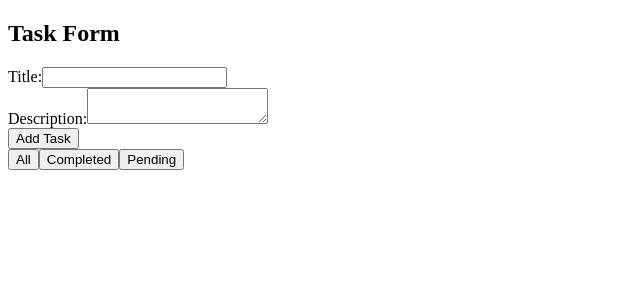
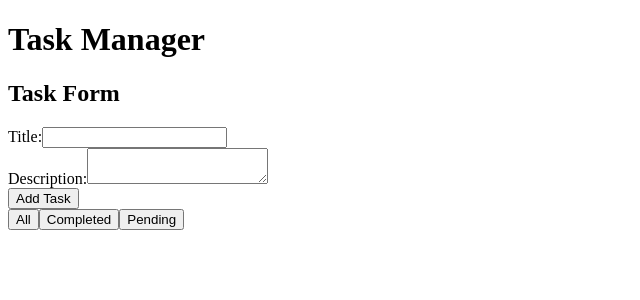
Before and after one commit to shaadali-tech/React-Capstone, a React (Vite) app: page / in a window 1280 px wide. Shown: the top 300 px of the page, without its empty margins (0-640 px from the left). Built offline with nearby package versions, Linux system fonts and the light colour scheme.

Commit message:
addded some changes

```diff
--- a/src/App.jsx
+++ b/src/App.jsx
@@ -28,6 +28,7 @@ function App() {
   };
   return (
     <>
+      <h1>Task Manager</h1>
       <TaskForm onTaskSubmit={addTask} />
       <button onClick={() => setFilter("all")}>All</button>
       <button onClick={() => setFilter("completed")}>Completed</button>
--- a/src/main.jsx
+++ b/src/main.jsx
@@ -2,7 +2,6 @@ import { StrictMode } from "react";
 import { createRoot } from "react-dom/client";
 import "./index.css";
 import App from "./App.jsx";
-import Count from "./Components/count.jsx";
 
 createRoot(document.getElementById("root")).render(
   <StrictMode>
```
